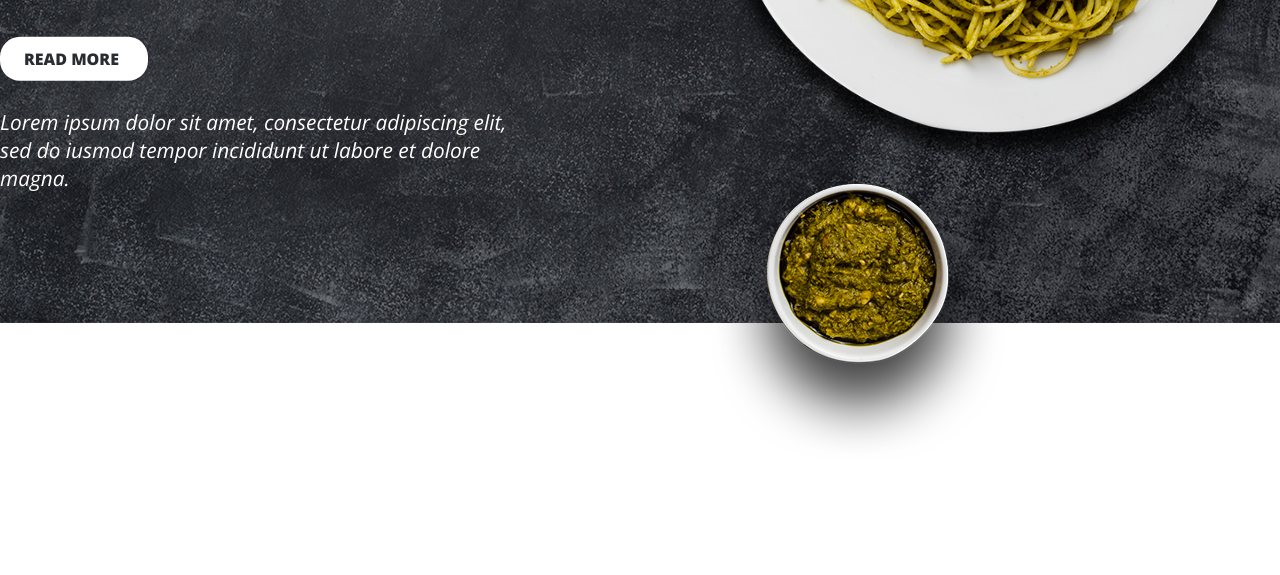
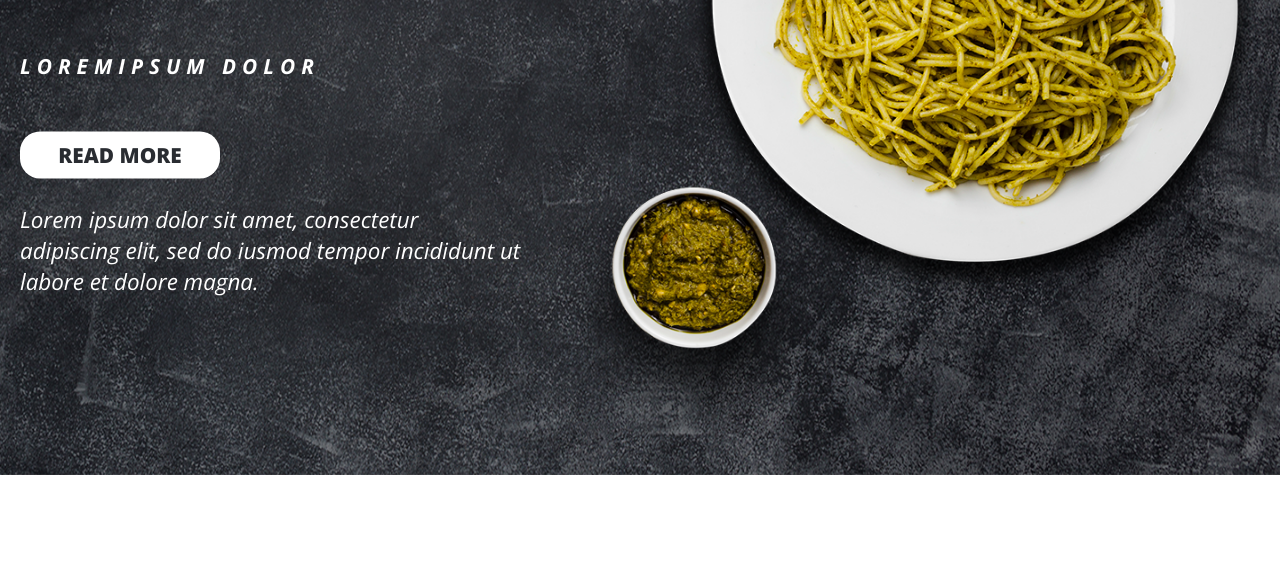
Before and after one commit to Orezsub/restaurant-landing-page, a plain HTML site: page index.html in a window 1280 px wide. Shown: the part 477-1052 px from the top of the page. Before the commit the page ends 940 px from the top, so only its background shows below. Drawn offline with nearby package versions, Linux system fonts and the light colour scheme.

Commit message:
fix: added photos of dishes

```diff
--- a/css/header.css
+++ b/css/header.css
@@ -28,17 +28,14 @@ form {
 }
 
 .header {
-    /*display: flex;*/
-    /*width: 600px;*/
     margin: 0;
     background-image: url("../img/header/header_background.jpg");
     background-size: 100% 100%;
-    height: 100vh;
 }
 
 .container {
-    max-width: 1350px;
-    height: 100vh;
+    max-width: 1300px;
+    padding: 0 20px;
     margin-left: auto;
     margin-right: auto;
 }
@@ -110,85 +107,93 @@ form {
     /*background: #ff78f2;*/
     display: flex;
     flex-wrap: wrap;
-    align-items: stretch;
+    /*margin-top: 100px;*/
+    margin-top: 6vw;
 }
 
 .header-content-info {
     flex: 5;
-    /*flex-grow: 1;*/
     /*background: #c65b45;*/
-    /*min-width: 500px;*/
     color: #ffffff;
     display: flex;
     flex-direction: column;
 }
 
 .header-content-info__logo {
-    margin-top: 2vw;
+    /*margin-top: 2vw;*/
 }
 
 .header-content-info__title {
     font-family: Reey-Regular, serif;
-    font-size: 6rem;
-    margin-top: 3vw;
-    overflow-wrap: normal;
+    font-size: 5.3rem;
+    line-height: 1.7;
+    /*margin-top: 33px;*/
+    margin-top: 2vw;
 }
 
 .header-content-info__text {
-    margin-top: 4vw;
     font-family: "Open Sans Bold Italic", serif;
     font-size: 1.3rem;
+    letter-spacing: 6px;
+    /*margin-top: 100px;*/
+    margin-top: 6vw;
 }
 
 .header-content-info__reed-more-button {
     width: 220px;
     height: 47px;
-    margin-top: 3vw;
     position: relative;
+    /*margin-top: 66px;*/
+    margin-top: 4vw;
 }
 
 .header-content-info__reed-more-button a {
-    width: 100px;
+    font-family: "Open Sans ExtraBold", serif;
+    font-size: 1.3rem;
+    text-align: center;
+    color: #292c31;
     background: white;
+    width: 200px;
     border-radius: 20px;
     position: absolute;
     top: 50%;
     transform: translate(0, -50%);
-    padding: .7rem 1.5rem;
-    color: #292c31;
-    font-family: "Open Sans ExtraBold", serif;
+    padding: .6rem 0;
 }
 
 .header-content-info__additional-text {
     font-family: 'Open Sans', sans-serif;
     font-weight: 300;
     font-style: italic;
-    font-size: 1.3rem;
+    font-size: 1.4rem;
+    /*margin-top: 27px;*/
     margin-top: 2vw;
     max-width: 75%;
 }
 
 .header-content-pictures {
     flex: 4;
-    /*flex-grow: 1;*/
-    /*background: aqua;*/
-    /*min-width: 300px;*/
-    /*height: 300px;*/
-    /*position: relative;*/
+    /*margin-top: 62px;*/
+    margin-top: 3.5vw;
+    position: relative;
+    /*height: 70vmin;*/
 }
 
 .header-content-pictures__main-dish {
     /*position: absolute;*/
     /*right: 0;*/
-    top: 5vw;
-    width: 70vmin;
+    display: block;
+    margin-left: auto;
+    margin-bottom: 180px;
+    width: 71vmin;
 }
 
 .header-content-pictures__second-dish {
-    /*position: absolute;*/
-    /*bottom: -200px;*/
-    /*left: -50px;*/
-    /*width: inherit;*/
+    position: absolute;
+    bottom: 40px;
+    /*top: -100px;*/
+    left: -130px;
+    width: 33vmin;
 }
 
 .footer {
--- a/index.html
+++ b/index.html
@@ -1,7 +1,8 @@
 <!DOCTYPE html>
 <html lang="en">
 <head>
-    <meta charset="UTF-8" name="viewport" content="width=device-width">
+    <meta charset="UTF-8">
+    <meta name="viewport" content="width=device-width">
     <title>Italian Food</title>
     <link rel="stylesheet" href="css/header.css">
     <link rel="preconnect" href="https://fonts.gstatic.com">
```
